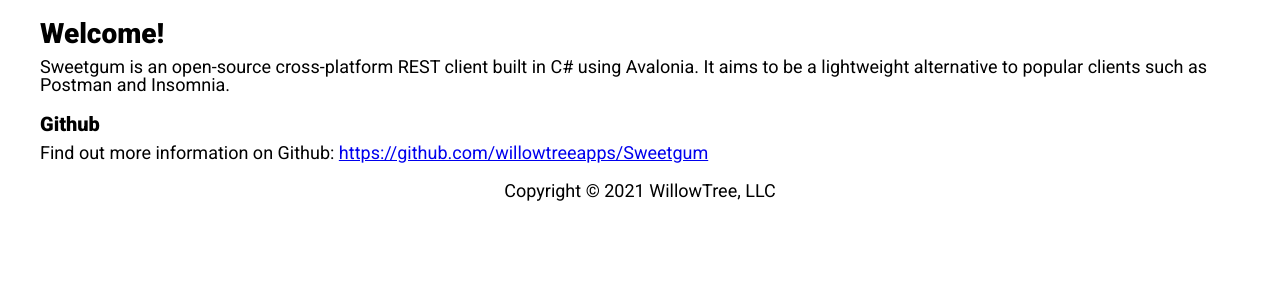
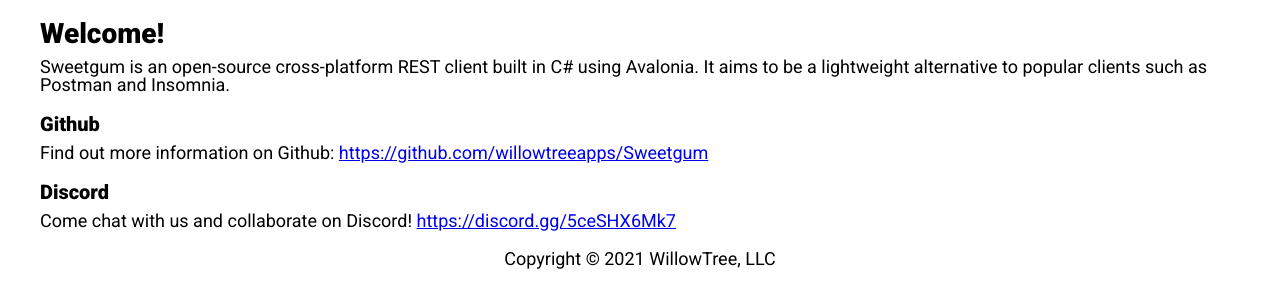
Before and after one commit to willowtreeapps/Sweetgum, a plain HTML site: page docs/index.html in a window 1280 px wide. Drawn offline with nearby package versions, Linux system fonts and the light colour scheme.

Commit message:
Adding the Discord link to the site

```diff
--- a/docs/index.html
+++ b/docs/index.html
@@ -21,6 +21,11 @@
             <h4>Github</h4>
             <p>Find out more information on Github: <a href="https://github.com/willowtreeapps/Sweetgum">https://github.com/willowtreeapps/Sweetgum</a></p>
         </div>
+
+        <div class="section">
+            <h4>Discord</h4>
+            <p>Come chat with us and collaborate on Discord! <a href="https://discord.gg/5ceSHX6Mk7">https://discord.gg/5ceSHX6Mk7</a></p>
+        </div>
     </div>
     <div class="footer">
         <p>Copyright &#xA9; 2021 WillowTree, LLC</p>
```
